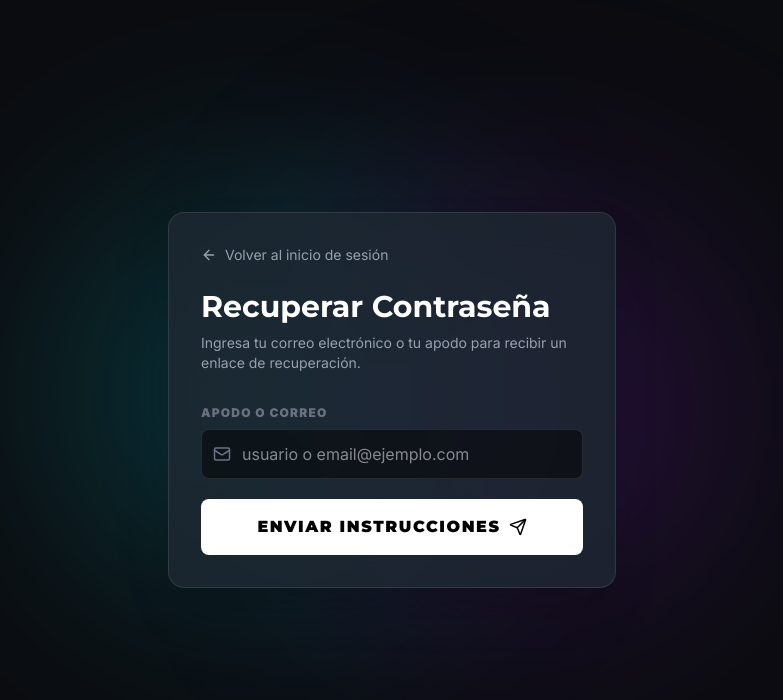
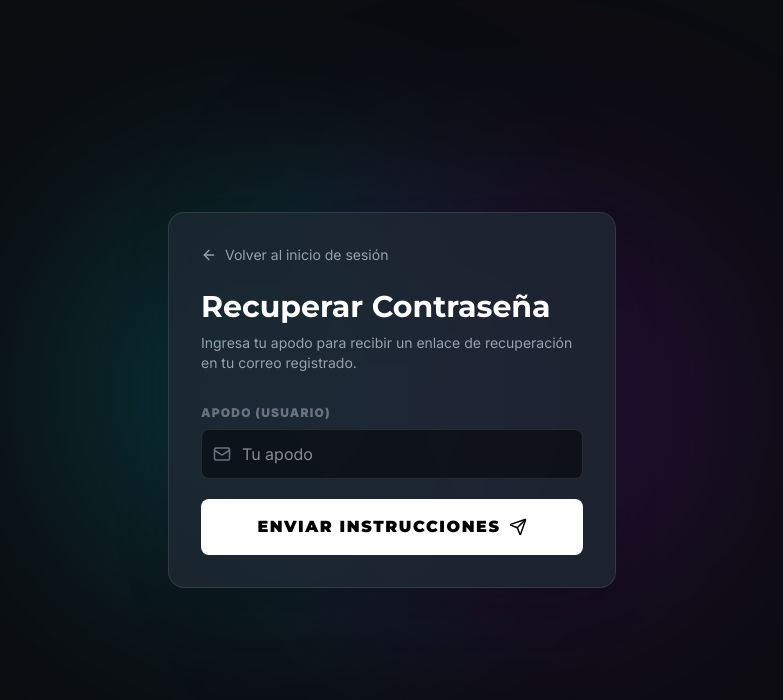
Before and after one commit to jlozanodelgado/Porra, a Next.js app: page /forgot-password in a window 1280 px wide. Shown: the top 700 px of the page, without its empty margins (248-1031 px from the left). Built offline with nearby package versions, Linux system fonts and the light colour scheme.

Commit message:
ui: simplificar recuperacion de clave para pedir solo el apodo

```diff
--- a/src/app/(auth)/forgot-password/page.tsx
+++ b/src/app/(auth)/forgot-password/page.tsx
@@ -21,7 +21,7 @@ function ForgotPasswordContent() {
             setIdentifier(nicknameParam);
             setMessage({
                 type: 'alert',
-                text: `Ingresa tu apodo o correo para enviarte las instrucciones. Si usas tu apodo "${nicknameParam}", buscaremos tu correo registrado.`
+                text: `Se enviará un enlace de recuperación al correo asociado a tu cuenta "${nicknameParam}".`
             });
         }
     }, [nicknameParam]);
@@ -59,12 +59,12 @@ function ForgotPasswordContent() {
                         Volver al inicio de sesión
                     </Link>
                     <h1 className="text-3xl font-heading font-bold text-white mb-2">Recuperar Contraseña</h1>
-                    <p className="text-gray-400 font-body text-sm">Ingresa tu correo electrónico o tu apodo para recibir un enlace de recuperación.</p>
+                    <p className="text-gray-400 font-body text-sm">Ingresa tu apodo para recibir un enlace de recuperación en tu correo registrado.</p>
                 </div>
 
                 <form onSubmit={handleSubmit} className="flex flex-col gap-5 font-body">
                     <div className="flex flex-col">
-                        <label className="text-xs uppercase tracking-widest font-black text-gray-500 mb-2">Apodo o Correo</label>
+                        <label className="text-xs uppercase tracking-widest font-black text-gray-500 mb-2">Apodo (Usuario)</label>
                         <div className="relative">
                             <Mail className="absolute left-3 top-1/2 -translate-y-1/2 text-gray-500" size={18} />
                             <input
@@ -73,11 +73,12 @@ function ForgotPasswordContent() {
                                 value={identifier}
                                 onChange={(e) => setIdentifier(e.target.value)}
                                 className="w-full bg-black/50 border border-white/10 rounded-lg py-3 pl-10 pr-3 text-white focus:border-[var(--color-neon-cyan)] focus:outline-none focus:ring-1 focus:ring-[var(--color-neon-cyan)] transition-all"
-                                placeholder="usuario o email@ejemplo.com"
+                                placeholder="Tu apodo"
                                 disabled={loading}
                             />
                         </div>
                     </div>
+
 
                     {message && (
                         <div className={`p-4 rounded-lg text-sm font-medium flex gap-3 ${message.type === 'success'
```
